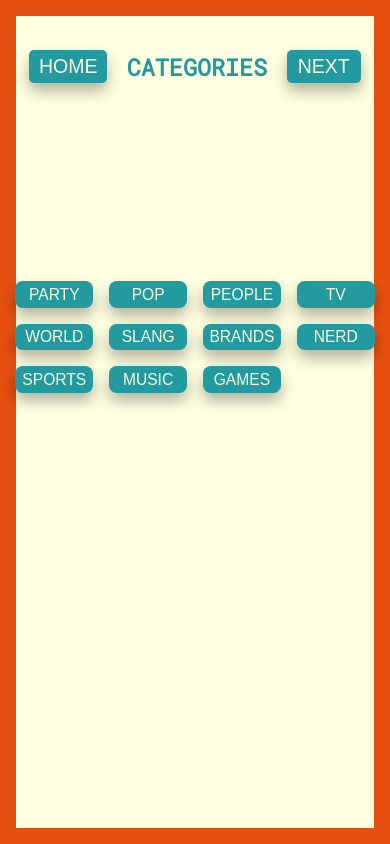
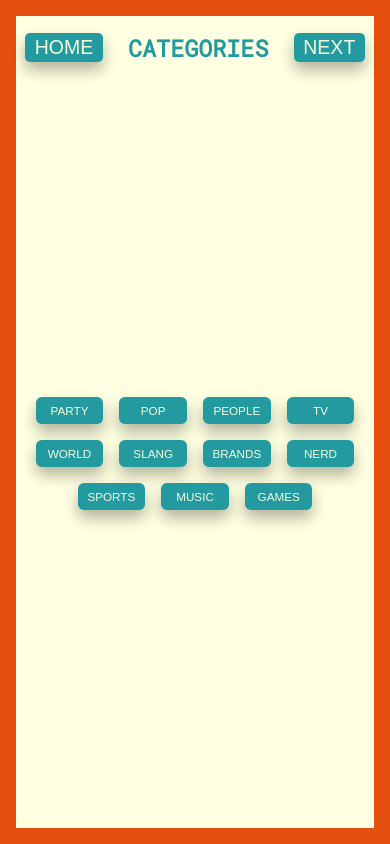
Before and after one commit to seanscott95/Catchphrase, a React (Vite) app: page / in a window 390 px wide. Both pictures are taken after a click on the button "PLAY". Built offline with nearby package versions, Linux system fonts and the light colour scheme.

Commit message:
edited the css to be mobile first for the homepage and category page

```diff
--- a/src/components/CategoriesPage.jsx
+++ b/src/components/CategoriesPage.jsx
@@ -19,7 +19,8 @@ const CategoriesPage = ({ categories, setCategories, handleHomeBtnClick, handleN
                 <button onClick={handleNextBtnClick} className='navbarBtn'>NEXT</button>
             </section>
 
-            <section className='categories'>
+            <section className='categoriesPageContent'>
+                <div className="categoryBtnGroup">
                     {categories.map(item => (
                         <>
                             {item.include ?
@@ -38,6 +39,7 @@ const CategoriesPage = ({ categories, setCategories, handleHomeBtnClick, handleN
                             }
                         </>
                     ))}
+                </div>
             </section>
 
         </div>
--- a/src/components/LosePage.jsx
+++ b/src/components/LosePage.jsx
@@ -2,7 +2,7 @@
 const LosePage = ({ count, handleHomeBtnClick, handleStartGame }) => {
     return (
         <div className='loserPageContainer'>
-            <section>
+            <section className='loserPageContent'>
                 <h1>YOU LOSE</h1>
                 <h2>PHRASES: {count}</h2>
             </section>
--- a/src/index.css
+++ b/src/index.css
@@ -4,17 +4,15 @@
   padding: 0;
   box-sizing: border-box;
   font-size: 16px;
+  width: 100%;
+  height: 100%;
 }
 
 body {
-  height: 100svh;
   background: rgba(255, 255, 224, 0.957);
-  font-size: clamp(0.7rem, 3vw, 1.2rem);
+  font-size: clamp(0.7rem, 2.5vw, 1.2rem);
   font-family: "Roboto Mono", monospace;
   border: 1rem solid rgb(229, 80, 16);
-  display: flex;
-  justify-content: center;
-  align-items: center;
 }
 
 .pageTitle {
@@ -23,16 +21,18 @@ body {
 
 .navbar, .footer {
   display: flex;
-  justify-content: space-evenly;
-  width: 95svw;
+  justify-content: center;
   align-items: center;
+  margin: 1rem;
+  height: -moz-fit-content;
+  height: fit-content;
+  width: 95%;
 }
 .navbar .navbarBtn, .footer .navbarBtn {
   border: none;
   background: rgb(34, 154, 159);
   color: rgba(255, 255, 224, 0.957);
-  margin: 0.5rem;
-  line-height: 1.5;
+  line-height: 1.3;
   border-radius: 5px;
   box-shadow: 0px 8px 15px rgba(0, 0, 0, 0.3);
   font-size: clamp(1rem, 5vw, 3rem);
@@ -40,6 +40,8 @@ body {
   min-width: -moz-fit-content;
   min-width: fit-content;
   width: 20%;
+  height: -moz-fit-content;
+  height: fit-content;
 }
 .navbar .navbarBtn:hover, .footer .navbarBtn:hover {
   background: rgb(38, 197, 202);
@@ -51,25 +53,27 @@ body {
   flex-direction: column;
   justify-content: center;
   align-items: center;
-  width: 100svw;
-  margin: 0 auto;
-  gap: 3rem;
-  height: 90svh;
-  width: 100%;
+  text-align: center;
+  text-align: center;
 }
-.homepageContainer h1, .homepageContainer button {
+.homepageContainer h1 {
   font-size: clamp(2rem, 10vw, 8rem);
+  height: -moz-fit-content;
+  height: fit-content;
+  margin: 0.5em;
 }
 .homepageContainer .playBtn {
   border: none;
   background: rgb(34, 154, 159);
   color: rgba(255, 255, 224, 0.957);
-  margin: 0.5rem;
-  line-height: 1.5;
+  line-height: 1.3;
   border-radius: 5px;
   box-shadow: 0px 8px 15px rgba(0, 0, 0, 0.3);
-  width: 50svw;
+  width: 50%;
+  height: -moz-fit-content;
+  height: fit-content;
   max-width: 960px;
+  font-size: clamp(2rem, 10vw, 8rem);
 }
 .homepageContainer .playBtn:hover {
   background: rgb(38, 197, 202);
@@ -81,59 +85,61 @@ body {
   flex-direction: column;
   justify-content: center;
   align-items: center;
-  width: 100svw;
-  margin: 0 auto;
-  gap: 3rem;
-  height: 90svh;
-  width: 100%;
-  justify-content: flex-start;
-  gap: 25%;
+  text-align: center;
 }
 .categoryPageContainer h1 {
   font-size: clamp(1rem, 6vw, 5rem);
 }
-.categoryPageContainer .categories {
-  display: grid;
-  grid-template-columns: repeat(4, 25%);
+.categoryPageContainer .categoriesPageContent {
+  display: flex;
   justify-content: center;
-  grid-gap: 1rem;
+  align-items: center;
 }
-.categoryPageContainer .categories .categoryBtn {
+.categoryPageContainer .categoriesPageContent .categoryBtnGroup {
+  display: flex;
+  flex-wrap: wrap;
+  justify-content: center;
+  align-items: center;
+  height: -moz-fit-content;
+  height: fit-content;
+  width: 90%;
+  gap: 1em;
+}
+.categoryPageContainer .categoriesPageContent .categoryBtn {
   border: none;
   background: rgb(34, 154, 159);
   color: rgba(255, 255, 224, 0.957);
-  margin: 0.5rem;
-  line-height: 1.5;
+  line-height: 1.3;
+  border-radius: 5px;
+  box-shadow: 0px 8px 15px rgba(0, 0, 0, 0.3);
+  padding: 0.5em;
+  font-size: clamp(0.5rem, 3vw, 4rem);
+  border-radius: 0.5em;
+  width: 21%;
+  height: -moz-fit-content;
+  height: fit-content;
+}
+.categoryPageContainer .categoriesPageContent .categoryBtn:hover {
+  background: rgb(38, 197, 202);
+  cursor: pointer;
+}
+.categoryPageContainer .categoriesPageContent .categoryBtnUnclicked {
+  border: none;
+  background: rgb(34, 154, 159);
+  color: rgba(255, 255, 224, 0.957);
+  line-height: 1.3;
   border-radius: 5px;
   box-shadow: 0px 8px 15px rgba(0, 0, 0, 0.3);
   padding: 0.1em 0.3em;
-  font-size: clamp(0.5rem, 4vw, 4rem);
+  font-size: clamp(0.5rem, 3vw, 4rem);
   border-radius: 0.5em;
-  width: 100%;
-  margin: 0;
-}
-.categoryPageContainer .categories .categoryBtn:hover {
-  background: rgb(38, 197, 202);
-  cursor: pointer;
-}
-.categoryPageContainer .categories .categoryBtnUnclicked {
-  border: none;
-  background: rgb(34, 154, 159);
-  color: rgba(255, 255, 224, 0.957);
-  margin: 0.5rem;
-  line-height: 1.5;
-  border-radius: 5px;
-  box-shadow: 0px 8px 15px rgba(0, 0, 0, 0.3);
-  padding: 0.1em 0.3em;
-  font-size: clamp(0.5rem, 4vw, 4rem);
-  border-radius: 0.5em;
-  width: 100%;
+  width: 20%;
   margin: 0;
   background: rgb(65, 105, 107);
   -webkit-text-decoration: red line-through;
           text-decoration: red line-through;
 }
-.categoryPageContainer .categories .categoryBtnUnclicked:hover {
+.categoryPageContainer .categoriesPageContent .categoryBtnUnclicked:hover {
   background: rgb(38, 197, 202);
   cursor: pointer;
 }
@@ -143,11 +149,7 @@ body {
   flex-direction: column;
   justify-content: center;
   align-items: center;
-  width: 100svw;
-  margin: 0 auto;
-  gap: 3rem;
-  height: 90svh;
-  width: 100%;
+  text-align: center;
   justify-content: flex-start;
 }
 .rulesPageContainer h1 {
@@ -157,16 +159,16 @@ body {
   border: none;
   background: rgb(34, 154, 159);
   color: rgba(255, 255, 224, 0.957);
-  margin: 0.5rem;
-  line-height: 1.5;
+  line-height: 1.3;
   border-radius: 5px;
   box-shadow: 0px 8px 15px rgba(0, 0, 0, 0.3);
   background: rgb(229, 80, 16);
   font-size: clamp(1rem, 5vw, 3rem);
-  padding: 1rem;
-  margin: 2rem;
+  padding: 0.5rem;
   min-width: -moz-fit-content;
   min-width: fit-content;
+  height: -moz-fit-content;
+  height: fit-content;
 }
 .rulesPageContainer button:hover {
   background: rgb(38, 197, 202);
@@ -182,7 +184,7 @@ body {
 }
 .rulesPageContainer .instructions li {
   color: rgb(34, 154, 159);
-  font-size: clamp(1rem, 3.5vw, 2.5rem);
+  font-size: clamp(0.7rem, 2.5vw, 1.2rem);
 }
 .rulesPageContainer .instructions h1 {
   color: rgb(229, 80, 16);
@@ -194,16 +196,14 @@ body {
   flex-direction: column;
   justify-content: center;
   align-items: center;
-  width: 100svw;
-  margin: 0 auto;
-  gap: 3rem;
-  height: 90svh;
-  width: 100%;
-  width: 100svw;
-  height: 100svh;
+  text-align: center;
+  display: flex;
   color: rgba(255, 255, 224, 0.957);
   background: rgb(229, 80, 16);
   text-align: center;
+}
+.loserPageContainer .loserPageContent {
+  margin: 3rem;
 }
 .loserPageContainer h1 {
   font-size: clamp(1rem, 10vw, 10rem);
@@ -217,13 +217,8 @@ body {
   flex-direction: column;
   justify-content: center;
   align-items: center;
-  width: 100svw;
-  margin: 0 auto;
-  gap: 3rem;
-  height: 90svh;
-  width: 100%;
+  text-align: center;
   justify-content: space-between;
-  width: 90svw;
 }
 .gamePageContainer .navbar {
   justify-content: flex-start;
--- a/src/index.scss
+++ b/src/index.scss
@@ -4,23 +4,27 @@
 $primary: rgba(255, 255, 224, 0.957);
 $secondary: rgb(34, 154, 159);
 $border: rgb(229, 80, 16);
+$fontSize: clamp(.7rem, 2.5vw, 1.2rem);
+$medFontSize: clamp(1rem, 5vw, 3rem);
+$lrgFontSize: clamp(2rem, 10vw, 8rem);
+$xxlrgFontSize: clamp(1rem, 10vw, 10rem);
+
+$categoryBtnFontSize: clamp(.5rem, 3vw, 4rem);
 
 * {
   margin: 0;
   padding: 0;
   box-sizing: border-box;
   font-size: 16px;
+  width: 100%;
+  height: 100%;
 }
 
 body {
-    height: 100svh;
     background: $primary;
-    font-size: clamp(.7rem, 3vw, 1.2rem);
+    font-size: $fontSize;
     font-family: 'Roboto Mono', monospace;
     border: 1rem solid $border;
-    display: flex;
-    justify-content: center;
-    align-items: center;
 }
 
 .pageTitle {
@@ -33,19 +37,14 @@ body {
     flex-direction: column;
     justify-content: center;
     align-items: center;
-    width: 100svw;
-    margin: 0 auto;
-    gap: 3rem;
-    height: 90svh;
-    width: 100%;
+    text-align: center;
 }
 
 @mixin button {
     border: none;
     background: $secondary;
     color: $primary;
-    margin: .5rem;
-    line-height: 1.5;
+    line-height: 1.3;
     border-radius: 5px;
     box-shadow: 0px 8px 15px rgba(0, 0, 0, 0.3);
     &:hover {
@@ -57,16 +56,19 @@ body {
 // ------- Navbar --------
 .navbar, .footer {
     display: flex;
-    justify-content: space-evenly;
-    width: 95svw;
+    justify-content: center;
     align-items: center;
+    margin: 1rem;
+    height: fit-content;
+    width: 95%;
 
     .navbarBtn {
         @include button;
-        font-size: clamp(1rem, 5vw, 3rem);
+        font-size: $medFontSize;
         padding: .1em .5em;
         min-width: fit-content;
         width: 20%;
+        height: fit-content;
     }
 }
 
@@ -74,13 +76,20 @@ body {
 // ------ Homepage -------
 .homepageContainer {
     @include container;
-    h1, button {
-        font-size: clamp(2rem, 10vw, 8rem);
+    text-align: center;
+
+    h1 {
+        font-size: $lrgFontSize;
+        height: fit-content;
+        margin: .5em;
     }
+
     .playBtn {
         @include button;
-        width: 50svw;
+        width: 50%;
+        height: fit-content;
         max-width: 960px;
+        font-size: $lrgFontSize;
     }
 }
 
@@ -90,30 +99,37 @@ body {
     @include container;
     h1 {
         font-size: clamp(1rem, 6vw, 5rem);
-    }
-    justify-content: flex-start;
-    gap: 25%;
+    };
 
-    .categories {
-        display: grid;
-        grid-template-columns: repeat(4, 25%);
+    .categoriesPageContent {
+        display: flex;
         justify-content: center;
-        grid-gap: 1rem;
+        align-items: center;
+
+        .categoryBtnGroup {
+            display: flex;
+            flex-wrap: wrap;
+            justify-content: center;
+            align-items: center;
+            height: fit-content;
+            width: 90%;
+            gap: 1em;
+        }
 
         .categoryBtn {
             @include button;
-            padding: .1em .3em;
-            font-size: clamp(.5rem, 4vw, 4rem);
+            padding: .5em;
+            font-size: $categoryBtnFontSize;
             border-radius: .5em;
-            width: 100%;
-            margin: 0;
+            width: 21%;
+            height: fit-content;
         }
         .categoryBtnUnclicked {
             @include button;
             padding: .1em .3em;
-            font-size: clamp(.5rem, 4vw, 4rem);
+            font-size: $categoryBtnFontSize;
             border-radius: .5em;
-            width: 100%;
+            width: 20%;
             margin: 0;
             background: rgb(65, 105, 107);
             text-decoration: red line-through;
@@ -132,10 +148,10 @@ body {
     button {
         @include button;
         background: $border;
-        font-size: clamp(1rem, 5vw, 3rem);
-        padding: 1rem;
-        margin: 2rem;
+        font-size: $medFontSize;
+        padding: .5rem;
         min-width: fit-content;
+        height: fit-content;
     }
 
     .rules {
@@ -148,7 +164,7 @@ body {
     }
     .instructions li {
         color: $secondary;
-        font-size: clamp(1rem, 3.5vw, 2.5rem);
+        font-size: $fontSize;
     }
     .instructions h1 {
         color: $border;
@@ -159,29 +175,42 @@ body {
 // ------- Lose Page ------
 .loserPageContainer {
     @include container;
-    width: 100svw;
-    height: 100svh;
+    display: flex;
     color: $primary;
     background: $border;
     text-align: center;
+
+    .loserPageContent {
+        margin: 3rem;
+    }
+
     h1 {
-        font-size: clamp(1rem, 10vw, 10rem);
+        font-size: $xxlrgFontSize;
     }
     h2 {
         font-size: clamp(.7rem, 7vw, 7rem);
     }
 }
 
+// @mixin container {
+//     display: flex;
+//     flex-direction: column;
+//     justify-content: center;
+//     align-items: center;
+//     margin: 0 auto;
+//     gap: 3rem;
+//     width: 100%;
+// }
+
 // ------ Rules Page -------
 .gamePageContainer {
     @include container;
     justify-content: space-between;
-    width: 90svw;
     .navbar {
         justify-content: flex-start;
     }
     h1 {
-        font-size: clamp(1rem, 10vw, 10rem);
+        font-size: $xxlrgFontSize;
         color: $secondary;
     }
     .footer button {
```
Also changed, not shown: 1 other file (tests, documents, lock files or other folders). Lines whose indentation alone changed are shown as unchanged.
